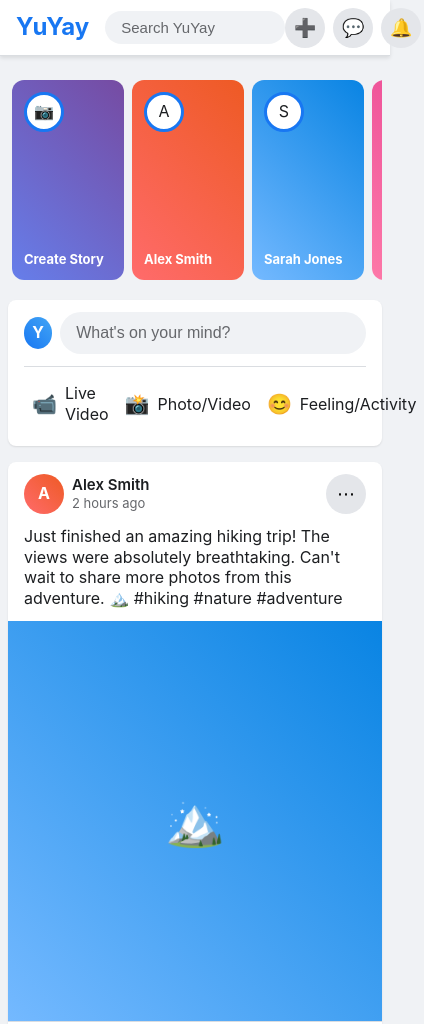
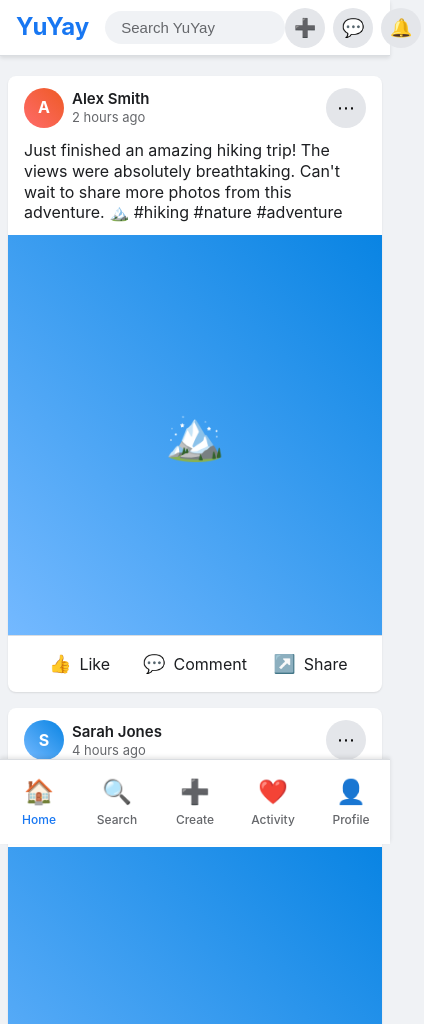
Before and after one commit to tuvshinorg/yuyay, a plain HTML site: page app/index.html in a window 390 px wide. Shown: the top 1024 px of the page, 424 px wide, since content can reach past the window. Drawn offline with Linux system fonts and the light colour scheme.

Commit message:
2025-09-22 3

```diff
--- a/app/index.html
+++ b/app/index.html
@@ -418,6 +418,51 @@
             }
         }
 
+        /* Bottom Navigation */
+        .bottom-nav {
+            position: fixed;
+            bottom: 0;
+            left: 0;
+            right: 0;
+            background: white;
+            border-top: 1px solid #dadde1;
+            display: flex;
+            justify-content: space-around;
+            padding: 8px 0;
+            z-index: 1000;
+            box-shadow: 0 -2px 4px rgba(0, 0, 0, 0.1);
+        }
+
+        .bottom-nav-item {
+            display: flex;
+            flex-direction: column;
+            align-items: center;
+            padding: 8px 12px;
+            cursor: pointer;
+            transition: color 0.2s;
+            flex: 1;
+            text-decoration: none;
+            color: #65676b;
+        }
+
+        .bottom-nav-item.active {
+            color: #1877f2;
+        }
+
+        .bottom-nav-item:hover {
+            color: #1877f2;
+        }
+
+        .bottom-nav-icon {
+            font-size: 24px;
+            margin-bottom: 4px;
+        }
+
+        .bottom-nav-label {
+            font-size: 12px;
+            font-weight: 500;
+        }
+
         @media (max-width: 768px) {
             .sidebar {
                 display: none;
@@ -425,13 +470,22 @@
             .feed {
                 margin-left: 0;
                 width: 100%;
-                padding: 20px 8px;
+                padding: 20px 8px 80px 8px;
             }
             .header-center {
                 display: none;
             }
             .search-box {
                 width: 180px;
+            }
+            .main-content {
+                margin-bottom: 60px;
+            }
+        }
+
+        @media (min-width: 769px) {
+            .bottom-nav {
+                display: none;
             }
         }
     </style>
@@ -506,51 +560,6 @@
 
         <!-- Feed -->
         <div class="feed">
-            <!-- Stories -->
-            <div class="story-reel">
-                <div class="story">
-                    <div class="story-avatar">📷</div>
-                    <div class="story-text">Create Story</div>
-                </div>
-                <div class="story" style="background: linear-gradient(45deg, #ff6b6b, #ee5a24);">
-                    <div class="story-avatar">A</div>
-                    <div class="story-text">Alex Smith</div>
-                </div>
-                <div class="story" style="background: linear-gradient(45deg, #74b9ff, #0984e3);">
-                    <div class="story-avatar">S</div>
-                    <div class="story-text">Sarah Jones</div>
-                </div>
-                <div class="story" style="background: linear-gradient(45deg, #fd79a8, #e84393);">
-                    <div class="story-avatar">M</div>
-                    <div class="story-text">Mike Wilson</div>
-                </div>
-                <div class="story" style="background: linear-gradient(45deg, #00b894, #00cec9);">
-                    <div class="story-avatar">L</div>
-                    <div class="story-text">Lisa Brown</div>
-                </div>
-            </div>
-
-            <!-- Create Post -->
-            <div class="create-post">
-                <div class="create-post-top">
-                    <div class="profile-pic">Y</div>
-                    <input type="text" class="post-input" placeholder="What's on your mind?">
-                </div>
-                <div class="create-post-bottom">
-                    <div class="post-option">
-                        <span class="post-option-icon" style="color: #f3425f;">📹</span>
-                        <span>Live Video</span>
-                    </div>
-                    <div class="post-option">
-                        <span class="post-option-icon" style="color: #45bd62;">📸</span>
-                        <span>Photo/Video</span>
-                    </div>
-                    <div class="post-option">
-                        <span class="post-option-icon" style="color: #f7b928;">😊</span>
-                        <span>Feeling/Activity</span>
-                    </div>
-                </div>
-            </div>
 
             <!-- Posts -->
             <div class="post">
@@ -677,6 +686,30 @@
         </div>
     </div>
 
+    <!-- Bottom Navigation -->
+    <div class="bottom-nav">
+        <div class="bottom-nav-item active">
+            <div class="bottom-nav-icon">🏠</div>
+            <div class="bottom-nav-label">Home</div>
+        </div>
+        <div class="bottom-nav-item">
+            <div class="bottom-nav-icon">🔍</div>
+            <div class="bottom-nav-label">Search</div>
+        </div>
+        <div class="bottom-nav-item">
+            <div class="bottom-nav-icon">➕</div>
+            <div class="bottom-nav-label">Create</div>
+        </div>
+        <div class="bottom-nav-item">
+            <div class="bottom-nav-icon">❤️</div>
+            <div class="bottom-nav-label">Activity</div>
+        </div>
+        <div class="bottom-nav-item">
+            <div class="bottom-nav-icon">👤</div>
+            <div class="bottom-nav-label">Profile</div>
+        </div>
+    </div>
+
     <script>
         // Add interactive functionality
         document.querySelectorAll('.post-action').forEach(action => {
@@ -695,23 +728,16 @@
             });
         });
 
-        // Add story click animation
-        document.querySelectorAll('.story').forEach(story => {
-            story.addEventListener('click', function() {
-                this.style.transform = 'scale(0.95)';
-                setTimeout(() => {
-                    this.style.transform = 'scale(1)';
-                }, 150);
+        // Add bottom navigation functionality
+        document.querySelectorAll('.bottom-nav-item').forEach(item => {
+            item.addEventListener('click', function() {
+                // Remove active class from all items
+                document.querySelectorAll('.bottom-nav-item').forEach(nav => {
+                    nav.classList.remove('active');
+                });
+                // Add active class to clicked item
+                this.classList.add('active');
             });
-        });
-
-        // Add post input focus effect
-        document.querySelector('.post-input').addEventListener('focus', function() {
-            this.parentElement.parentElement.style.boxShadow = '0 2px 8px rgba(0, 0, 0, 0.15)';
-        });
-
-        document.querySelector('.post-input').addEventListener('blur', function() {
-            this.parentElement.parentElement.style.boxShadow = '0 1px 2px rgba(0, 0, 0, 0.1)';
         });
     </script>
 </body>
```
